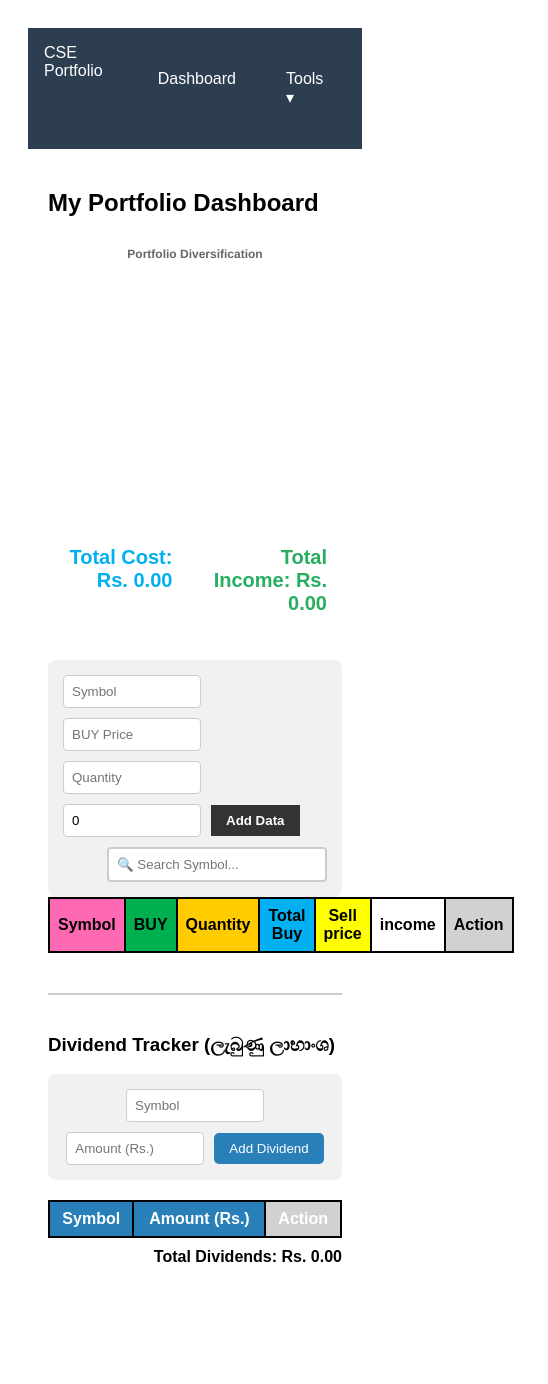
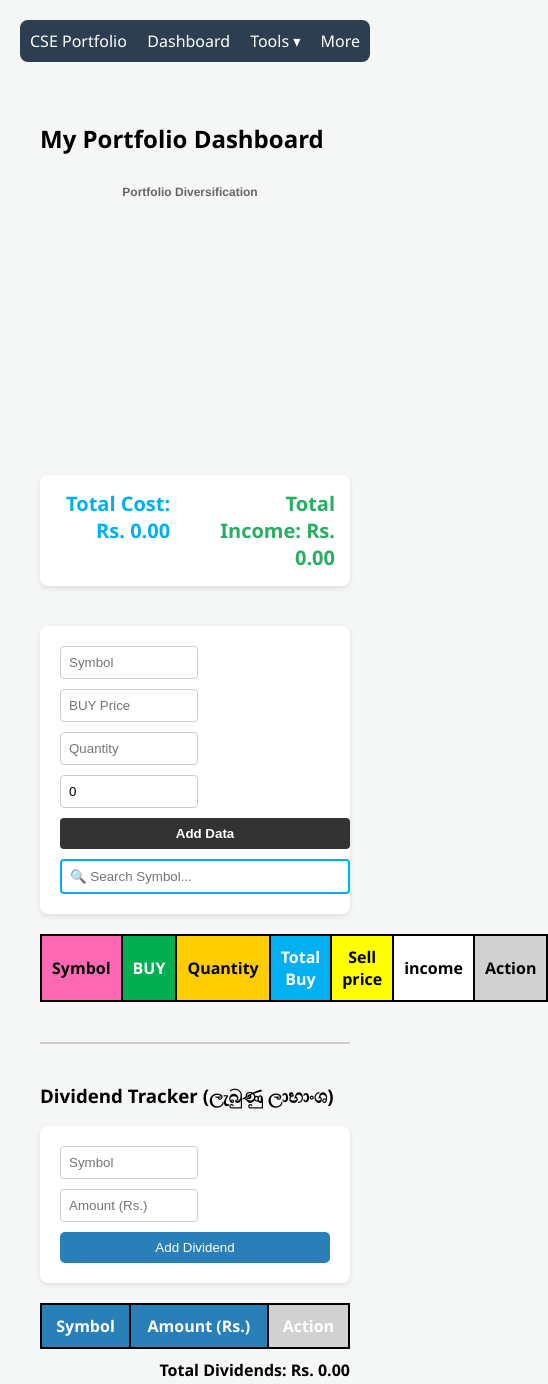
Before and after one commit to BOSSthilina/my-cse-portfolio, a plain HTML site: page index.html in a window 390 px wide. Shown: the whole page, 548 px wide, since content can reach past the window. Before the commit the page ends 1330 px from the top, so only its background shows below. Drawn offline with nearby package versions, Linux system fonts and the light colour scheme.

Commit message:
Update style.css

```diff
--- a/style.css
+++ b/style.css
@@ -1,61 +1,169 @@
-/* මූලික සැකසුම් */
+/* =========================================================
+   1. මූලික සැකසුම් (General Styles)
+   ========================================================= */
 body {
-    font-family: Arial, sans-serif;
+    font-family: 'Segoe UI', Tahoma, Geneva, Verdana, sans-serif;
     padding: 20px;
-    background-color: #ffffff;
+    background-color: #f4f7f6;
+    margin: 0;
 }
 
+/* හැම input එකකටම පොදු style එක */
 input {
     padding: 8px;
     border: 1px solid #ccc;
+    border-radius: 4px;
     width: 120px;
 }
 
-/* Add Button එක */
+/* =========================================================
+   2. NAVIGATION BAR (මෙනු එකේ පෙනුම)
+   ========================================================= */
+.navbar {
+    display: flex;
+    justify-content: space-between;
+    align-items: center;
+    background-color: #2c3e50;
+    color: white;
+    padding: 0 20px;
+    height: 60px;
+    border-radius: 8px;
+    margin-bottom: 20px;
+}
+
+.nav-links {
+    list-style: none;
+    display: flex;
+    gap: 20px;
+    margin: 0;
+    padding: 0;
+}
+
+.nav-links a {
+    color: white;
+    text-decoration: none;
+    font-weight: 500;
+    transition: 0.3s;
+}
+
+.nav-links a:hover {
+    color: #00b0f0;
+}
+
+/* Dropdown Menu එක */
+.dropdown {
+    position: relative;
+}
+
+.dropdown-content {
+    display: none;
+    position: absolute;
+    background-color: #16425b;
+    min-width: 160px;
+    box-shadow: 0px 8px 16px rgba(0,0,0,0.2);
+    z-index: 100;
+    top: 100%;
+    left: 0;
+    border-radius: 4px;
+}
+
+.dropdown-content a {
+    padding: 12px 16px;
+    display: block;
+    font-size: 14px;
+}
+
+.dropdown:hover .dropdown-content {
+    display: block;
+}
+
+/* =========================================================
+   3. DASHBOARD SUMMARY (උඩින්ම පේන ලාභ/පාඩු කොටස)
+   ========================================================= */
+.summary-section {
+    display: flex;
+    justify-content: flex-end;
+    gap: 30px;
+    padding: 15px;
+    background: #ffffff;
+    border-radius: 8px;
+    margin-bottom: 20px;
+    box-shadow: 0 2px 5px rgba(0,0,0,0.1);
+}
+
+/* =========================================================
+   4. INPUT FORM & SEARCH BAR (දත්ත ඇතුළත් කරන තැන)
+   ========================================================= */
+.input-form {
+    display: flex;
+    flex-wrap: wrap;
+    gap: 10px;
+    background-color: #ffffff;
+    padding: 20px;
+    border-radius: 8px;
+    align-items: center;
+    margin-bottom: 20px;
+    box-shadow: 0 2px 5px rgba(0,0,0,0.1);
+}
+
 button#addBtn {
-    padding: 8px 15px;
+    padding: 8px 20px;
     background: #333;
     color: white;
     cursor: pointer;
     border: none;
     font-weight: bold;
+    border-radius: 4px;
+    transition: 0.3s;
 }
 
 button#addBtn:hover {
     background: #000;
 }
 
-/* Table එකේ සැකසුම් */
+/* Search Bar එක (දකුණු පැත්තේ තියෙන) */
+#searchStock {
+    order: 10;
+    margin-left: auto;
+    width: 250px;
+    border: 2px solid #00b0f0;
+}
+
+/* =========================================================
+   5. TABLE STYLES (වගුවේ පෙනුම)
+   ========================================================= */
 table {
     width: 100%;
     border-collapse: collapse;
     border: 2px solid black;
+    background-color: white;
 }
 
 th, td {
     border: 2px solid black;
-    padding: 8px;
+    padding: 10px;
     text-align: center;
     font-weight: bold;
     font-size: 16px;
 }
 
-/* Header Colors (ඔයා එවපු Image එකේ පිළිවෙලට) */
-.h-sym { background-color: #ff69b4; }    /* Pink */
-.h-buy { background-color: #00b050; }    /* Green */
-.h-qty { background-color: #ffcc00; }    /* Yellow (Quantity) */
-.h-tbuy { background-color: #00b0f0; }   /* Blue (Total Buy) */
-.h-sprice { background-color: #ffff00; } /* Yellow (Sell Price) */
-.h-inc { background-color: #ffffff; }    /* White (Income) */
+/* Header Colors (ඔයාගේ Excel sheet එකට අනුව) */
+.h-sym { background-color: #ff69b4; color: black; }     /* Symbol - Pink */
+.h-buy { background-color: #00b050; color: white; }     /* BUY - Green */
+.h-qty { background-color: #ffcc00; color: black; }     /* Qty - Yellow */
+.h-tbuy { background-color: #00b0f0; color: white; }    /* Total Buy - Blue */
+.h-sprice { background-color: #ffff00; color: black; }  /* Sell Price - Yellow */
+.h-inc { background-color: #ffffff; color: black; }     /* Income - White */
+th:last-child { background-color: #d1d1d1; }            /* Action - Grey */
 
-/* Column Body Colors */
-.c-buy { background-color: #00b050; }    /* Green */
-.c-qty { background-color: #ffcc66; }    /* Light Orange/Yellow */
-.c-tbuy { background-color: #00b0f0; }   /* Blue */
+/* Column Body Colors (Table එක ඇතුළේ පාටවල්) */
+.c-buy { background-color: #e6ffed; }
+.c-qty { background-color: #fff9e6; }
+.c-tbuy { background-color: #e6f7ff; }
 
-/* Table එක ඇතුළේ ඇති Sell Price Input එක */
+/* Table එකේ ඇති Edit කරන කොටුව (Sell Price) */
 .edit-input {
-    width: 80px;
+    width: 90%;
     padding: 5px;
     border: 1px solid #000;
     background-color: #ffff00; /* Bright Yellow */
@@ -69,104 +177,29 @@
     background: #555;
     color: white;
     border: none;
-    padding: 4px 8px;
+    padding: 6px 10px;
     cursor: pointer;
-    border-radius: 3px;
-}
-
-
-.delete-btn:hover {
-    background: #ff0000;
-}
-
-/* Navigation Bar එකේ මූලික පෙනුම */
-.navbar {
-    display: flex;
-    justify-content: space-between;
-    background-color: #2c3e50;
-    color: white;
-    padding: 1rem;
-}
-.nav-links {
-    list-style: none;
-    display: flex;
-    gap: 20px;
-}
-
-.nav-links li {
-    padding: 10px 15px;
-    position: relative;
-}
-
-.nav-links a {
-    color: white;
-    text-decoration: none;
-}
-
-/* Dropdown Menu එකේ පෙනුම */
-.dropdown-content {
-    display: none;
-    position: absolute;
-    background-color: #16425b; /* Dropdown එකේ පාට */
-    min-width: 160px;
-    box-shadow: 0px 8px 16px rgba(0,0,0,0.2);
-    z-index: 1;
-    top: 100%;
-    left: 0;
     border-radius: 4px;
 }
 
-.dropdown-content a {
-    color: white;
-    padding: 12px 16px;
-    display: block;
-    font-size: 14px;
+.delete-btn:hover {
+    background: #ff4d4d;
 }
 
-.dropdown-content a:hover {
-    background-color: #1e5a7d;
+/* =========================================================
+   6. RESPONSIVE (ෆෝන් එකට ගැලපෙන විදිහට)
+   ========================================================= */
+@media (max-width: 768px) {
+    .input-form {
+        flex-direction: column;
+        align-items: stretch;
+    }
+    #searchStock {
+        margin-left: 0;
+        width: 100%;
+    }
+    .navbar {
+        height: auto;
+        padding: 10px;
+    }
 }
-
-/* Mouse එක ගෙනිච්චම Dropdown එක පේන්න */
-.dropdown:hover .dropdown-content {
-    display: block;
-}
-
-.nav-links li a:hover {
-    color: #00b0f0; /* ලා නිල් පාට */
-}
-.input-form {
-    display: flex;
-    flex-wrap: wrap;
-    gap: 10px;
-    background-color: #f1f1f1;
-    padding: 15px;
-    border-radius: 8px;
-    align-items: center;
-}
-
-/* හැම input එකකටම පොදු style එක */
-.input-form input {
-    padding: 8px;
-    border: 1px solid #ccc;
-    border-radius: 4px;
-    width: 120px; /* සාමාන්‍ය size එක */
-}
-
-/* Search Bar එක විතරක් දකුණට යවන හැටි */
-#searchStock {
-    order: 10; /* මේකෙන් තමයි මේක අන්තිමට (දකුණට) යවන්නේ */
-    margin-left: auto; /* ඉතිරි ඉඩ ඔක්කොම වම් පැත්තට දීලා මේක දකුණට තල්ලු කරනවා */
-    width: 200px; /* Search bar එක ටිකක් ලොකුවට තියෙන එක ලස්සනයි */
-    border: 2px solid #ccc;
-}
-.summary-section {
-    display: flex;
-    justify-content: flex-end;
-    gap: 30px;
-    padding: 15px; /* පොඩි වැඩිපුර ඉඩක් දුන්නම ලස්සනයි */
-    background: #ffffff; /* Dashboard එකේ පසුබිමට ගැලපෙන්න සුදු පාට දැම්මා */
-    border-radius: 8px;
-    margin-bottom: 10px; /* Table එකට උඩින් පොඩි පරතරයක් තියන්න */
-}
-th:last-child { background-color: #d1d1d1; } /* Action header එකට අළු පාටක් */
```
